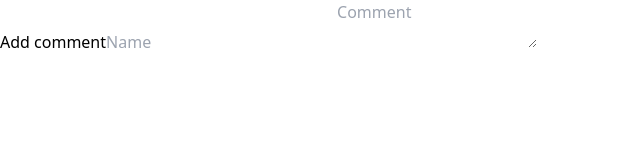
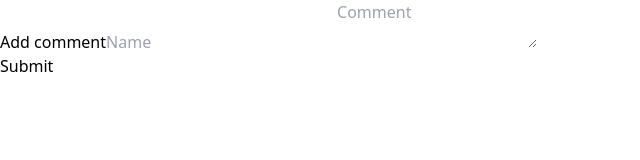
Before and after one commit to sagarrajak/commentsection, a React (Vite) app: page / in a window 1280 px wide. Shown: the top 160 px of the page, without its empty margins (0-640 px from the left). Built offline with nearby package versions, Linux system fonts and the light colour scheme.

Commit message:
button fix

```diff
--- a/src/components/button/Button.tsx
+++ b/src/components/button/Button.tsx
@@ -10,8 +10,6 @@ export const Button = (props: ButtonProps) => {
   );
 
   return (
-    <button {...otherProps} className={className}>
-      {label}
-    </button>
+    <button {...otherProps} className={className} />
   );
 };
```
